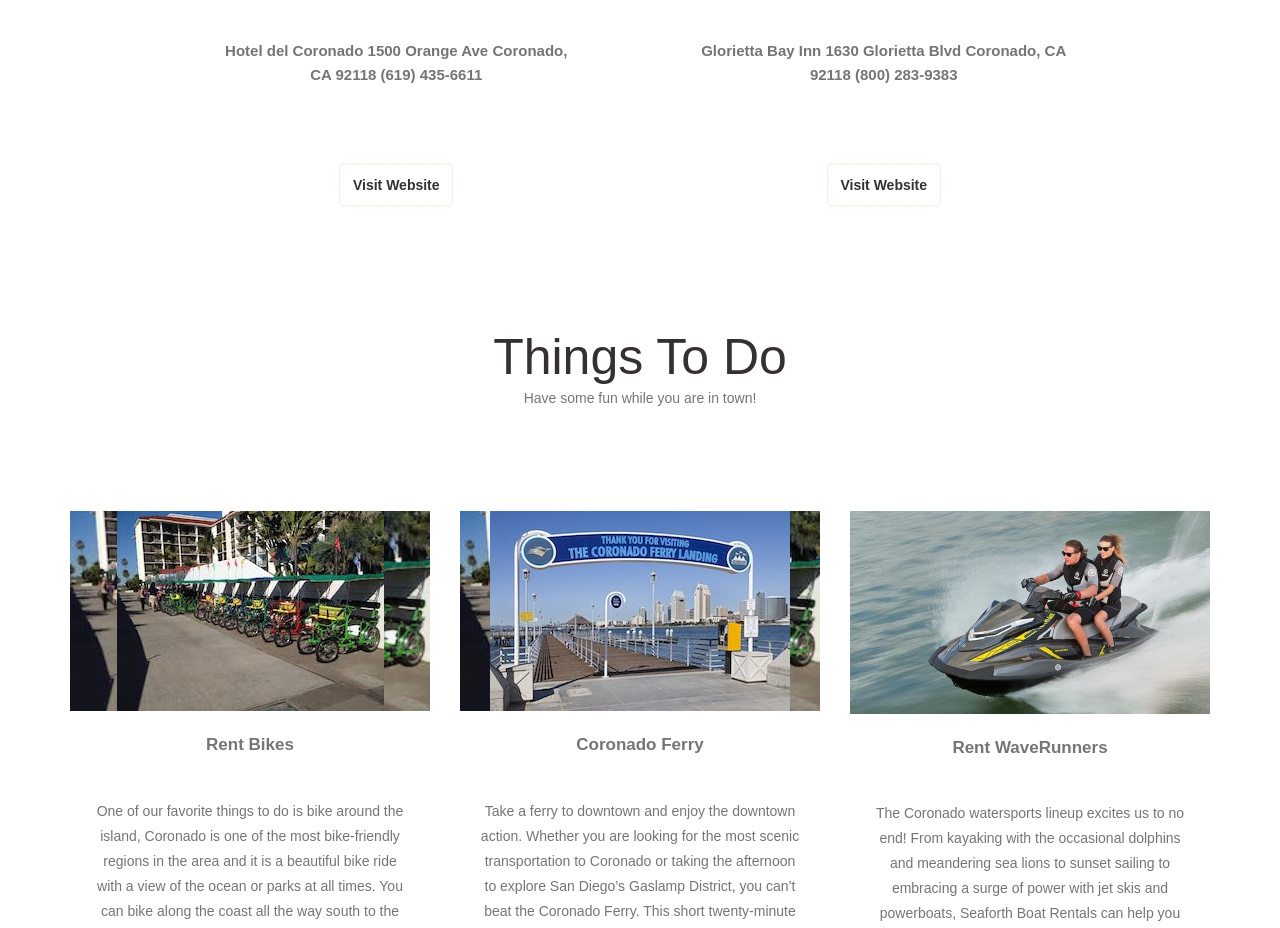
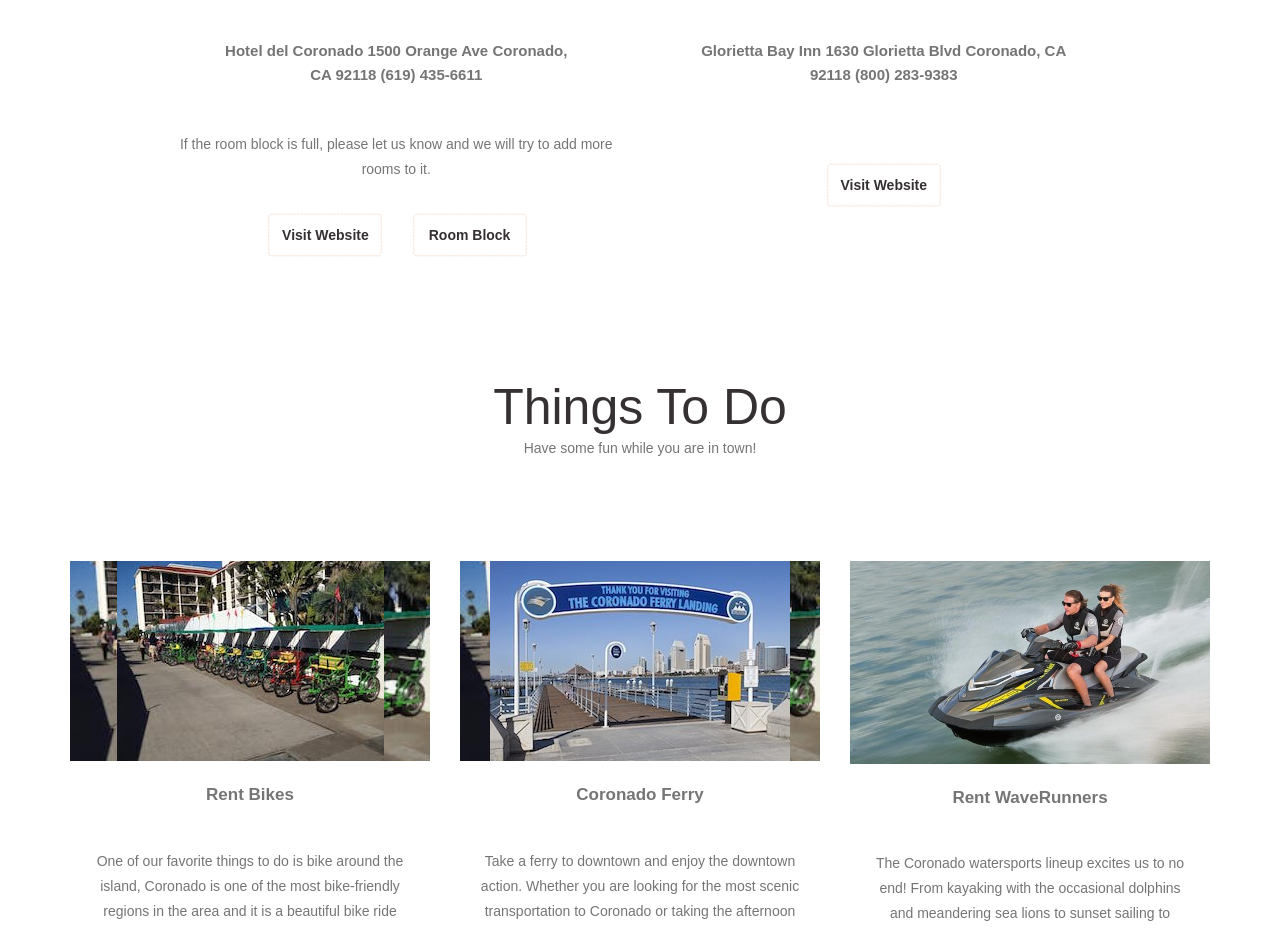
Before and after one commit to kneekey23/wedding, a React (Create React App) app: page / in a window 1280 px wide. Shown: the part 9826-10754 px from the top of the page. Built offline with nearby package versions, Linux system fonts and the light colour scheme; a web font is replaced by a local one.

Commit message:
room block link

```diff
--- a/src/components/Accomodations.js
+++ b/src/components/Accomodations.js
@@ -25,8 +25,15 @@ export class Accomodations extends React.Component{
                     Coronado, CA 92118
                     (619) 435-6611
                  </p>
+                 <p>If the room block is full, please let us know and we will try to add more rooms to it.</p>
                  <a href="https://hoteldel.com/" className="but mt-30">
                     <span>Visit Website</span>
+                    <svg className="but-svg" width="175" height="50" viewBox="0 0 290 120" xmlns="http://www.w3.org/2000/svg">
+                       <rect className="but-rect" x="10" y="10" width="270" height="100" rx="6" ry="6"/>
+                    </svg>
+                 </a>
+                 <a href="https://book.passkey.com/e/49759556" className="but mt-30">
+                    <span>Room Block</span>
                     <svg className="but-svg" width="175" height="50" viewBox="0 0 290 120" xmlns="http://www.w3.org/2000/svg">
                        <rect className="but-rect" x="10" y="10" width="270" height="100" rx="6" ry="6"/>
                     </svg>
```
Also changed, not shown: 1 other file (tests, documents, lock files or other folders).
